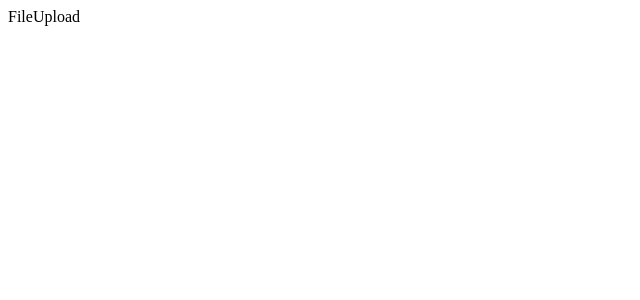
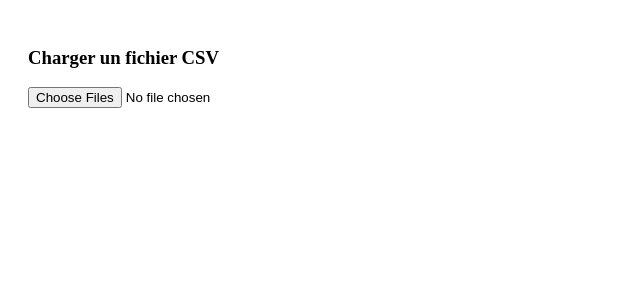
Before and after one commit to Tatiana-Juin/tabula-prototype, a React (Vite) app: page / in a window 1280 px wide. Shown: the top 300 px of the page, without its empty margins (0-640 px from the left). Built offline with nearby package versions, Linux system fonts and the light colour scheme.

Commit message:
Dans app.jsx j'ai créer une boucle qui permet d'afficher les données de chaque fichier dans un tableau différents pour eviter la fusion des données et dans FileEntry j'affiche le nom des fichier selectionner

```diff
--- a/src/App.jsx
+++ b/src/App.jsx
@@ -2,7 +2,10 @@
 
 import { useState, useRef } from 'react';
 import FileUpload from './components/FileUpload';
+import FileEntry from './components/FileEntry';
+import DataTable from './components/DataTable';
 import './App.css'
+
 
 function App() {
   // tableau qui contient tous les fichier importer
@@ -17,8 +20,18 @@ function App() {
 
   return (
     <>
+        <div style={{padding:'20px'}}>
+          <FileUpload setFilesList={setFilesList} fileInputRef={fileInputRef} />
+            {/* Boucle sur tout les fichier sur tout le tableau qui contient tout les fichier pour les afficher dans une table différentes  */}
+            {filesList.map((file) =>(
+              <div key={file.id} className="file-container" >
+                  <FileEntry file={file} />
+                  <DataTable rows={file.rows} columns={file.columns} />
+              </div>
+            ))}
 
-      <FileUpload setFilesList={setFilesList} />
+
+      </div>
 
     </>
   )
--- /dev/null
+++ b/src/components/DataTable.jsx
@@ -0,0 +1,12 @@
+
+
+export default function DataTable({rows,columns}) {
+    if (!rows || rows.length === 0) return null;
+  return (
+    <div>
+
+
+
+    </div>
+  )
+}
--- /dev/null
+++ b/src/components/FileEntry.jsx
@@ -0,0 +1,11 @@
+
+
+export default function FileEntry({file}) {
+
+  return (
+    <div>
+        {/* Pour afficher le nom des fichier  */}
+        <h1>{file.name}</h1>
+    </div>
+  )
+}
--- a/src/components/FileUpload.jsx
+++ b/src/components/FileUpload.jsx
@@ -1,8 +1,59 @@
 import Papa from 'papaparse';
 
-export default function FileUpload({setFilesList}) {
+export default function FileUpload({setFilesList,fileInputRef}) {
+
+
+    // fonction pour uploader des  fichiers
+    const handleFileUpload = (e)=>{
+    // Recupere tous les fichiers qui de base sont une FileList mais sont convertie en tableau
+    const files = Array.from(e.target.files);
+    // Boucle pour recuperer les donnes
+    files.forEach((file) => {
+
+      Papa.parse(file, {
+        // 1er ligne header
+        header: true,
+
+        skipEmptyLines: true,
+        // Quand le traitement ou plutot papaParse est fini
+        complete: (results) => {
+          if (results.data.length > 0) {
+            const colObjects = Object.keys(results.data[0]).map(colName => ({
+                name: colName,
+                visible: true
+            }));
+            //On créer un objet pour chaque fichier precis
+            const newFileEntry={
+              id:Math.random().toString(36),
+              name:file.name,
+              columns:colObjects,
+              rows:results.data,
+              // Pour le graphique
+              showChartConfig:false,
+              selectedX:"",
+              selectedY:""
+            }
+            // spread operator pour ajouter le nouveau fichier et ne pas ecraser les autre fichier
+            setFilesList((prev) => [...prev,newFileEntry]);
+          }
+        },
+      });
+    });
+  }
+
 
   return (
-    <div>FileUpload</div>
+    <>
+        <h3>Charger un fichier CSV </h3>
+        {/* accept => uniquement le fichier csv, multiple : plusieurs fichier  */}
+
+        <input
+        ref={fileInputRef}
+          type="file"
+          accept='.csv'
+          multiple
+          onChange={handleFileUpload}
+        />
+    </>
   )
 }
```
